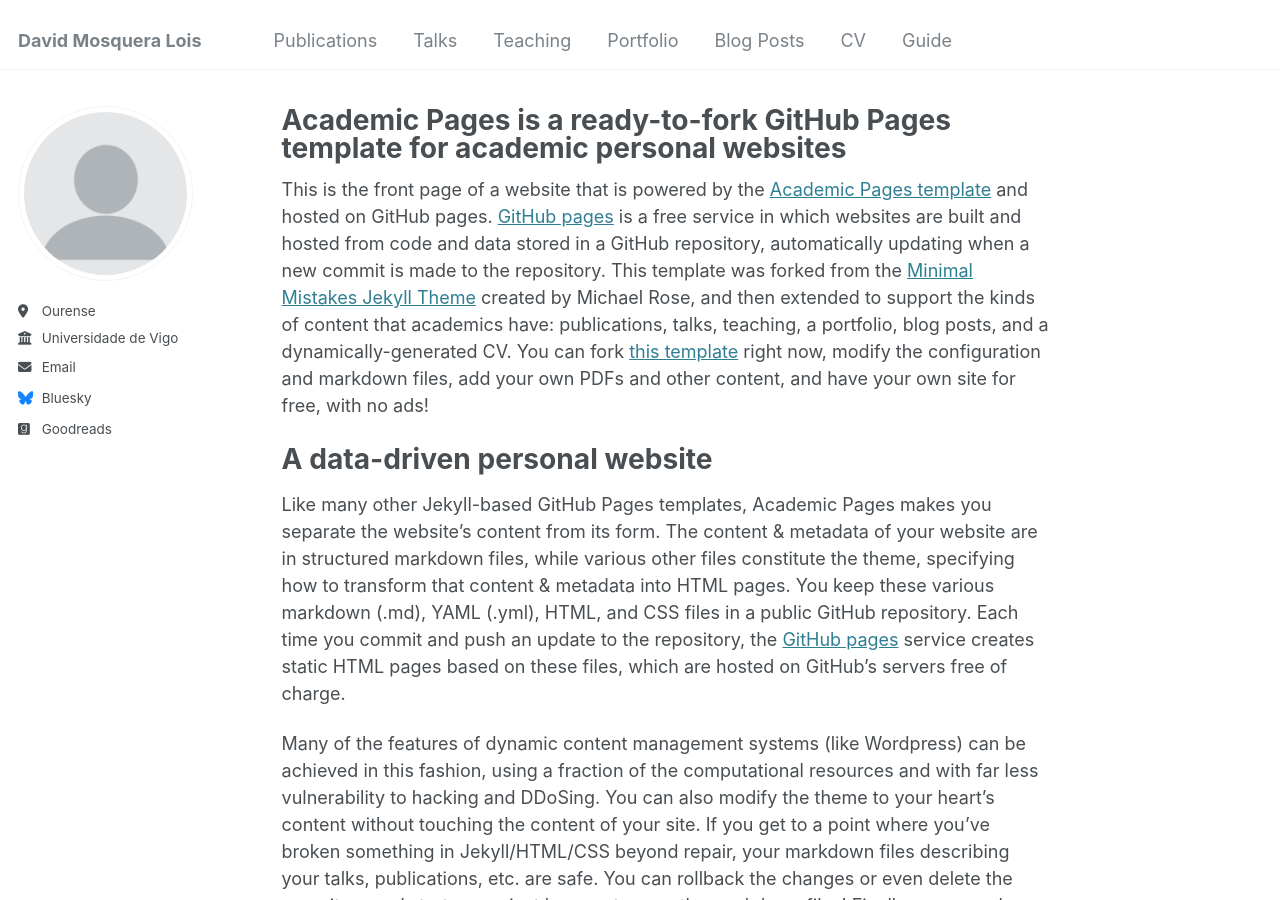
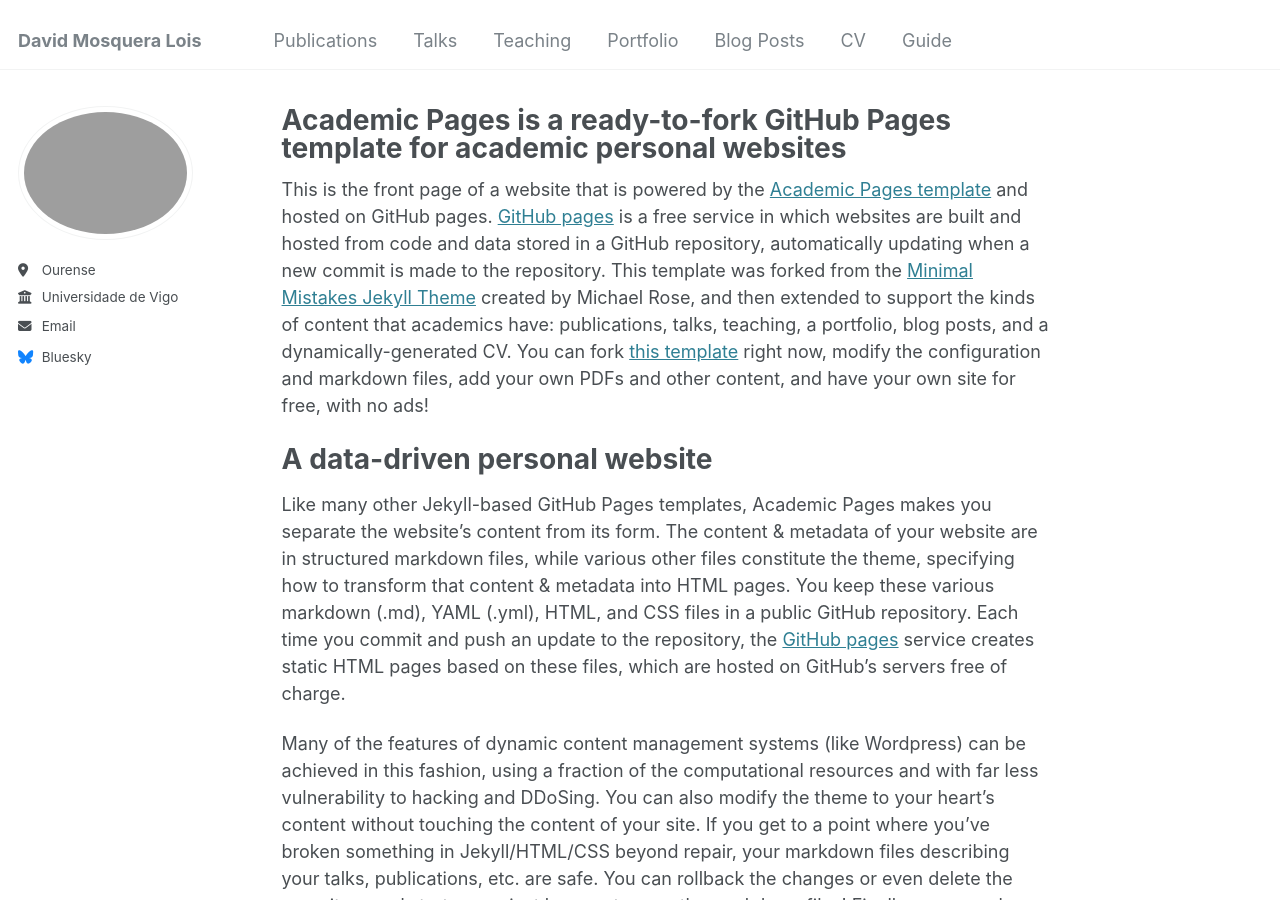
Before and after one commit to dmosqueralois/dmosqueralois.github.io, a Jekyll site: the page built from _pages/about.md, in a window 1280 px wide and 900 px high. Built offline with Jekyll 4.4.1, drawn with Linux system fonts in a browser that asks for light colours.

Commit message:
Update _config.yml

```diff
--- a/_config.yml
+++ b/_config.yml
@@ -21,7 +21,7 @@
 #               Additional customization can be done by editing /_includes/author-profile.html
 author:
   # Biographic information
-  avatar           : "profile.png"
+  avatar           : "perfil.jpg"
   name             : # "David Mosquera Lois"
   pronouns         : # example: "she/her"
   bio              :  ""
@@ -53,7 +53,7 @@
   facebook         : # Username
   flickr           : # Username
   foursquare       : # Username
-  goodreads        :  Username
+  goodreads        : # Username
   google_plus      : # Username
   keybase          : # Username
   instagram        : # Username
```
